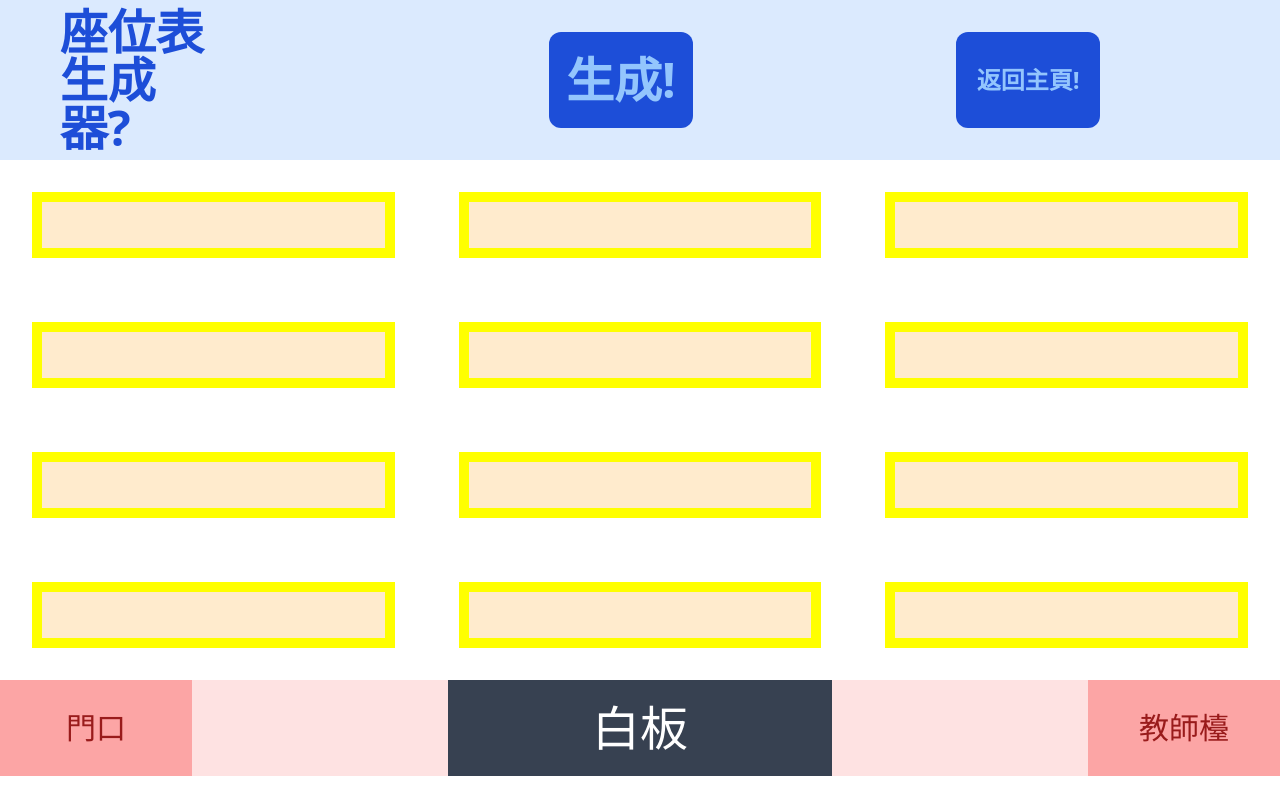
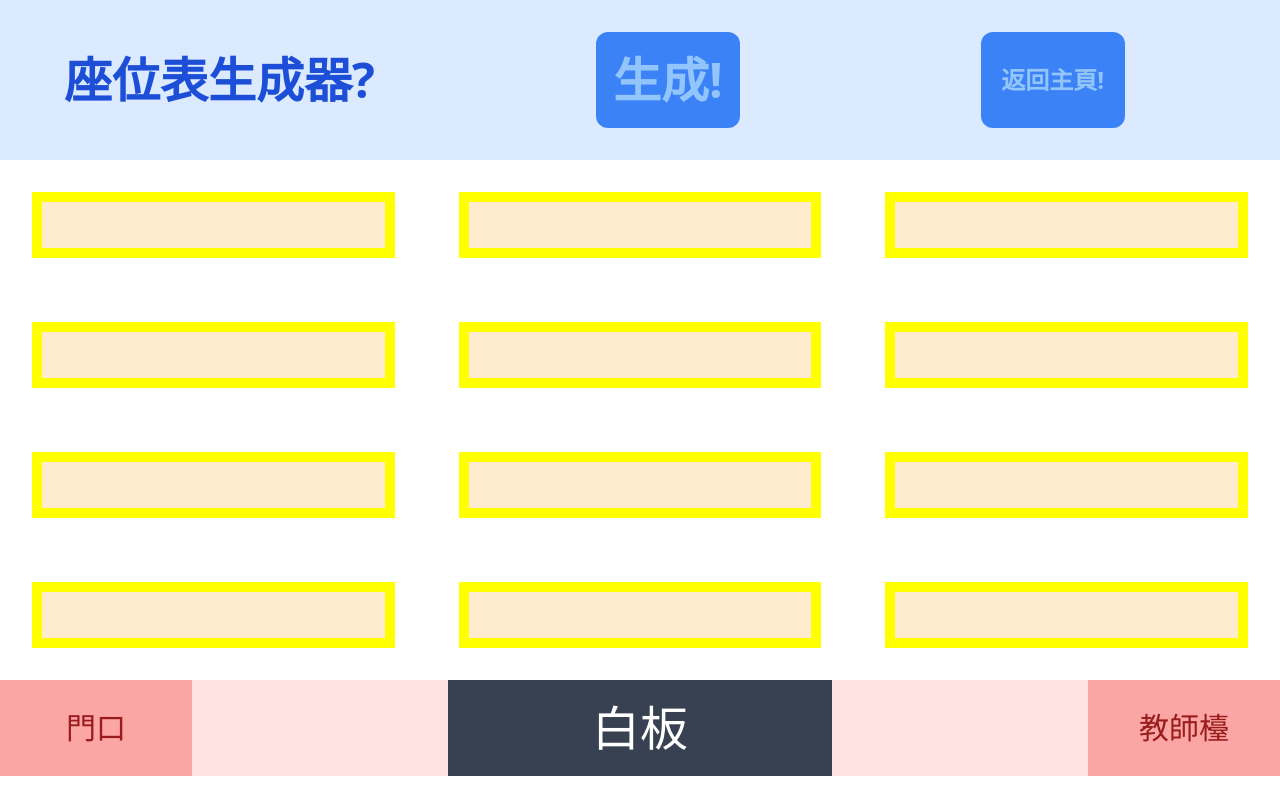
Before and after one commit to KennyQuQ/Kenny, a plain HTML site: page html/placeArrangement.html in a window 1280 px wide. Drawn offline with nearby package versions, Linux system fonts and the light colour scheme.

Commit message:
Add files via upload

```diff
--- a/html/placeArrangement.html
+++ b/html/placeArrangement.html
@@ -12,15 +12,17 @@
 </head>
 <body class="h-screen">
     <header class="w-full h-[20%]">
-        <div class="w-full h-full bg-blue-100 flex justify-around items-center">
-            <div class="w-[12%]">
+        <div class="w-full h-full bg-blue-100 flex justify-center items-center">
+            <div class="w-[40%] mx-16">
                 <p class="text-5xl text-blue-700 font-bold">座位表生成器?</p>
             </div>
-            <div class="w-[30%] h-full flex justify-center items-center">
-                <button id="btn-el" class="ml-[50%] w-36 h-24 p-4 text-5xl text-blue-300 bg-blue-700 font-bold rounded-xl hover:opacity-80">生成!</button>
-            </div>
-            <div class="w-[30%] h-full flex justify-center items-center">
-                <a href="../index.html"><button class="w-36 h-24 p-4 text-2xl text-blue-300 bg-blue-700 font-bold rounded-xl hover:opacity-80">返回主頁!</button></a>
+            <div class="w-[60%] h-full flex justify-between items-center mr-16">
+                <div class="w-[50%] h-full flex justify-start items-center">
+                    <button id="btn-el" class="ml-[10%] w-36 h-24 p-4 text-5xl text-blue-300 bg-blue-500 font-bold rounded-xl hover:opacity-80">生成!</button>
+                </div>
+                <div class="w-[50%] h-full flex justify-center items-center">
+                    <a href="../index.html"><button class="w-36 h-24 p-4 text-2xl text-blue-300 bg-blue-500 font-bold rounded-xl hover:opacity-80">返回主頁!</button></a>
+                </div>
             </div>
         </div>
     </header>
```
Also changed, not shown: html/index-oral.html (line endings or trailing spaces), 1 other file.
